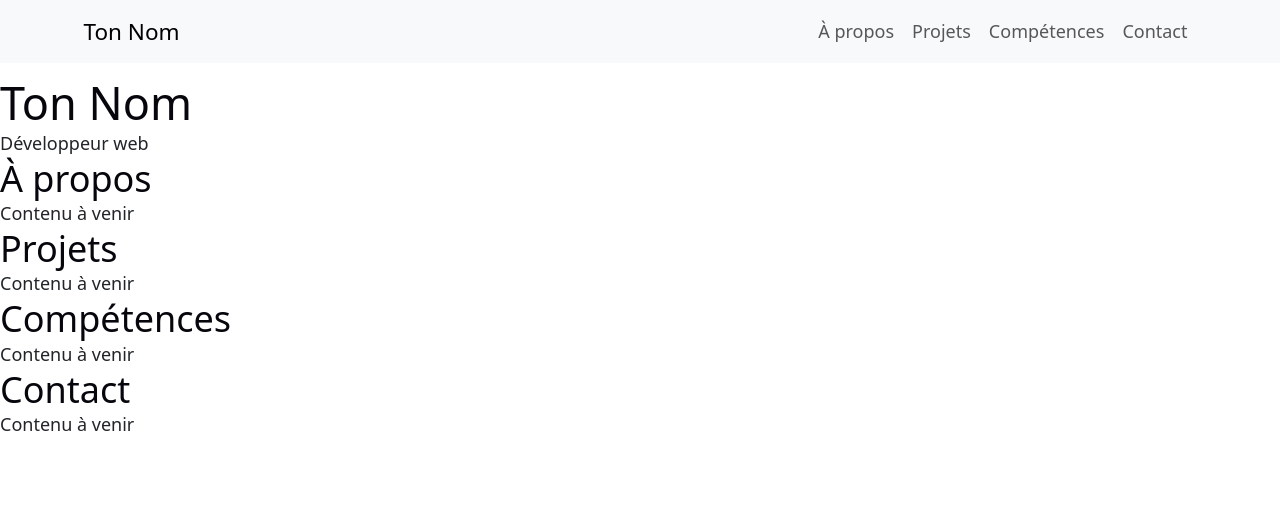
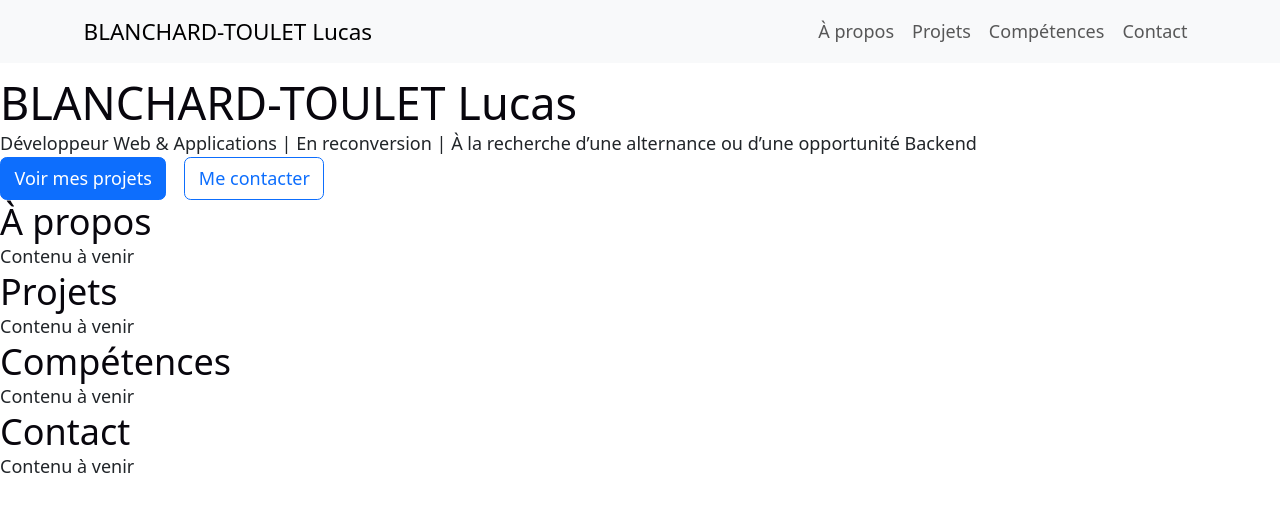
Before and after one commit to L4MI-BT/Portfolio-Lucas, a React (Vite) app: page / in a window 1280 px wide. Shown: the top 512 px of the page. Built offline with nearby package versions, Linux system fonts and the light colour scheme.

Commit message:
Contenu Hero avec boutons d'action

```diff
--- a/src/components/Hero.tsx
+++ b/src/components/Hero.tsx
@@ -1,8 +1,12 @@
 function Hero() {
   return (
     <section id="accueil">
-      <h1>Ton Nom</h1>
-      <p>Développeur web</p>
+      <h1>BLANCHARD-TOULET Lucas</h1>
+      <p>Développeur Web & Applications | En reconversion | À la recherche d’une alternance ou d’une opportunité Backend</p>
+      <div className="d-flex gap-3">
+        <a href="#projets" className="btn btn-primary">Voir mes projets</a>
+        <a href="#contact" className="btn btn-outline-primary">Me contacter</a>
+      </div>
     </section>
   )
 }
--- a/src/components/Navbar.tsx
+++ b/src/components/Navbar.tsx
@@ -2,7 +2,7 @@ function Navbar() {
   return (
     <nav className="navbar navbar-expand-lg bg-light fixed-top">
         <div className="container">
-          <a className="navbar-brand" href="#accueil">Ton Nom</a>
+          <a className="navbar-brand" href="#accueil">BLANCHARD-TOULET Lucas</a>
           <button
             className="navbar-toggler"
             type="button"
```
